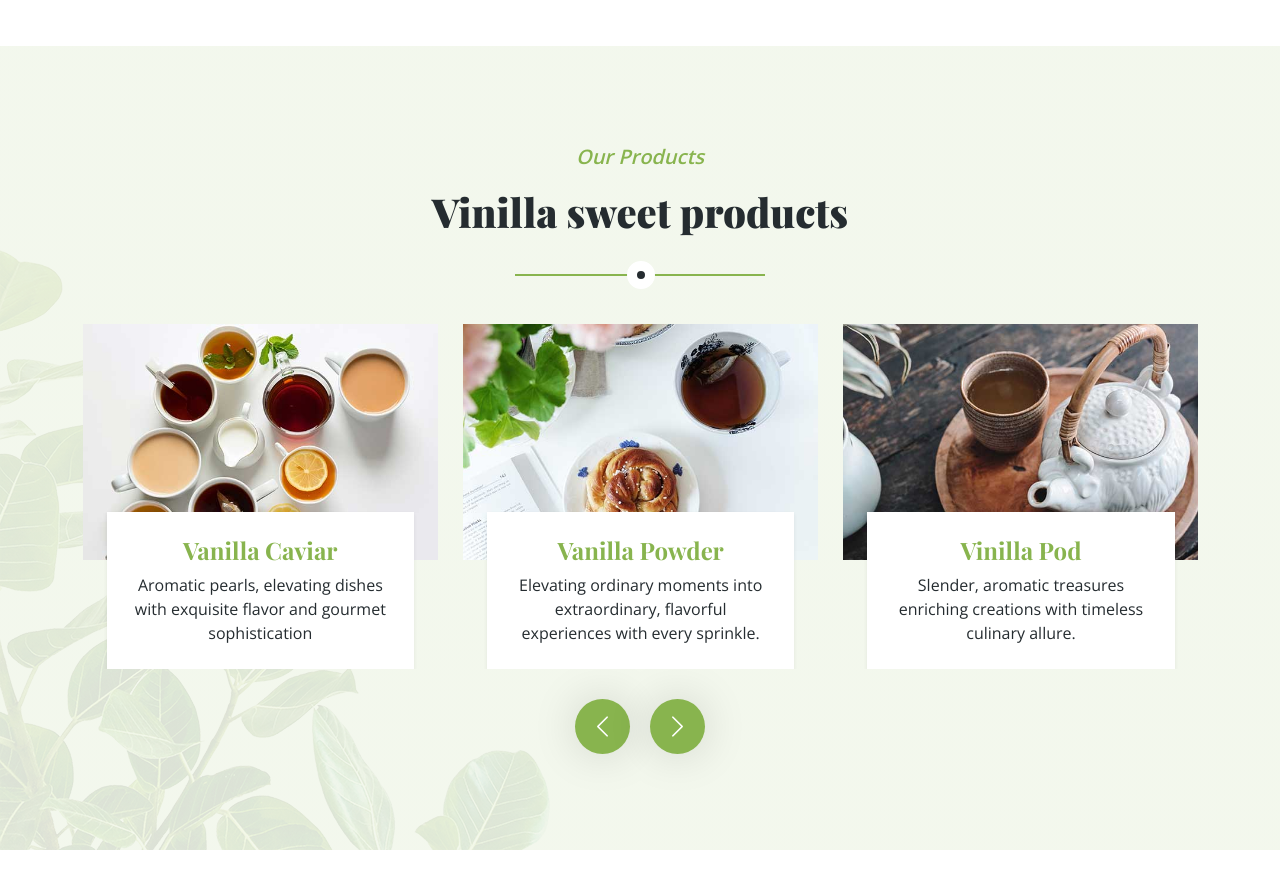
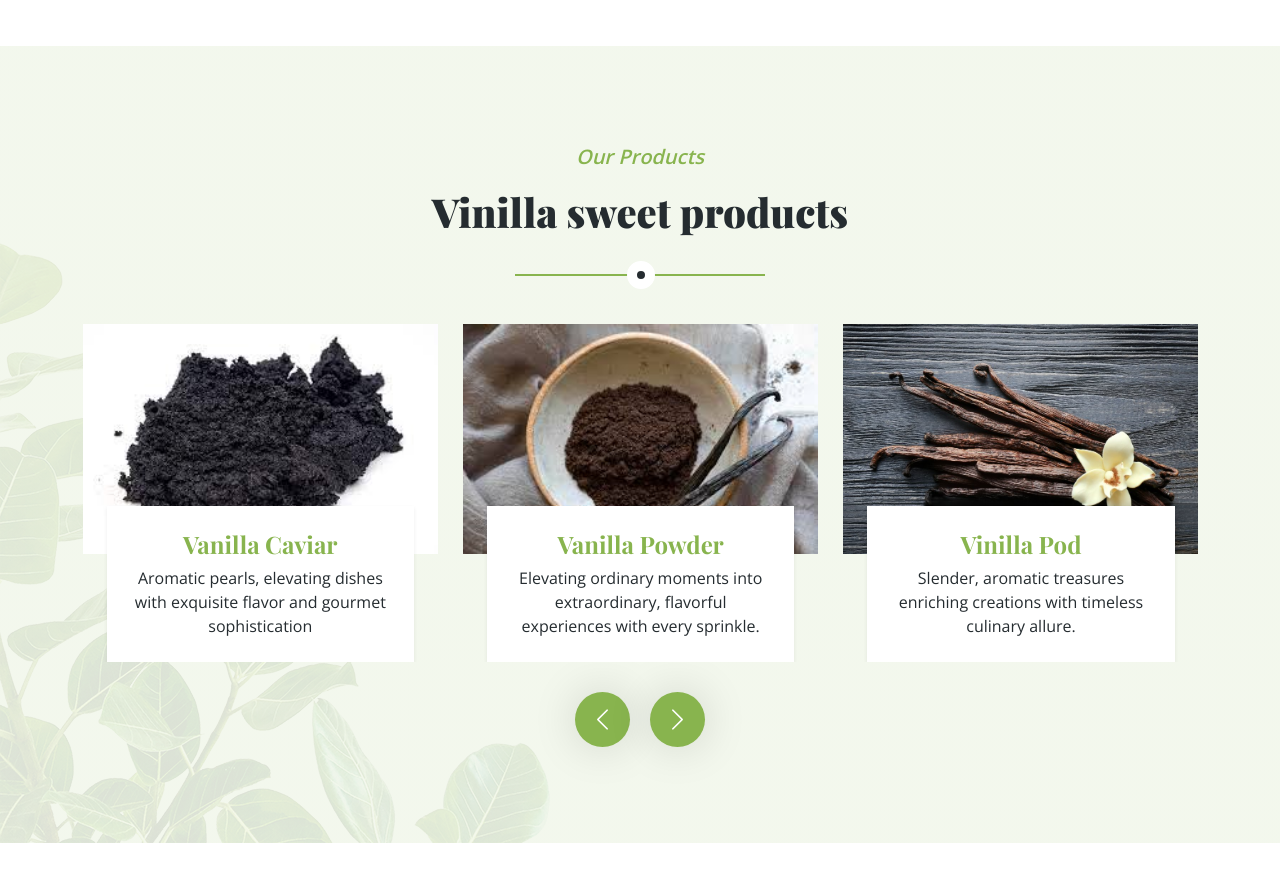
Before and after one commit to bradiepoa/ubangane, a Django app: page / in a window 1280 px wide. Shown: the part 3870-4760 px from the top of the page. Run offline with Django 5.2, Linux system fonts and the light colour scheme; some libraries are stand-ins or nearby versions.

Commit message:
added some vinilla products

```diff
--- a/mainweb/templates/mainweb/index.html
+++ b/mainweb/templates/mainweb/index.html
@@ -229,21 +229,21 @@
         </div>
         <div class="owl-carousel product-carousel wow fadeInUp" data-wow-delay="0.5s">
             <a href="" class="d-block product-item rounded">
-                <img src="{% static 'img/product-2.jpg' %}" alt="">
+                <img style="height: 230px;" src="{% static 'img/vinilla-1.jpg' %}" alt="">
                 <div class="bg-white shadow-sm text-center p-4 position-relative mt-n5 mx-4">
                     <h4 class="text-primary">Vanilla Powder</h4>
                     <span class="text-body">Elevating ordinary moments into extraordinary, flavorful experiences with every sprinkle.</span>
                 </div>
             </a>
             <a href="" class="d-block product-item rounded">
-                <img src="{% static 'img/product-3.jpg' %}" alt="">
+                <img style="height: 230px;" src="{% static 'img/vanilla-23.jpg' %}" alt="">
                 <div class="bg-white shadow-sm text-center p-4 position-relative mt-n5 mx-4">
                     <h4 class="text-primary">Vinilla Pod</h4>
                     <span class="text-body">Slender, aromatic treasures enriching creations with timeless culinary allure.</span>
                 </div>
             </a>
             <a href="" class="d-block product-item rounded">
-                <img src="{% static 'img/product-4.jpg' %}" alt="">
+                <img style="height: 230px;" src="{% static 'img/vinilla-24.jpg' %}" alt="">
                 <div class="bg-white shadow-sm text-center p-4 position-relative mt-n5 mx-4">
                     <h4 class="text-primary">Vanilla Cuts</h4>
                     <span class="text-body">Delicate sweetness transforms, elevating creations with aromatic allure in every slice.</span>
@@ -251,7 +251,7 @@
             </a>
 
             <a href="" class="d-block product-item rounded">
-                <img src="{% static 'img/product-4.jpg' %}" alt="">
+                <img style="height: 230px;" src="{% static 'img/vanilla-22.jpg' %}" alt="">
                 <div class="bg-white shadow-sm text-center p-4 position-relative mt-n5 mx-4">
                     <h4 class="text-primary">Vanilla Caviar</h4>
                     <span class="text-body">Aromatic pearls, elevating dishes with exquisite flavor and gourmet sophistication</span>
```
Also changed, not shown: static/img/testimonial-1.jpg (deleted), static/img/testimonial-2.jpg (deleted), static/img/testimonial-3.jpg (deleted), static/img/vanilla-22.jpg (added), static/img/vanilla-23.jpg (added), static/img/vinilla-1.jpg (added), static/img/vinilla-24.jpg (added).
